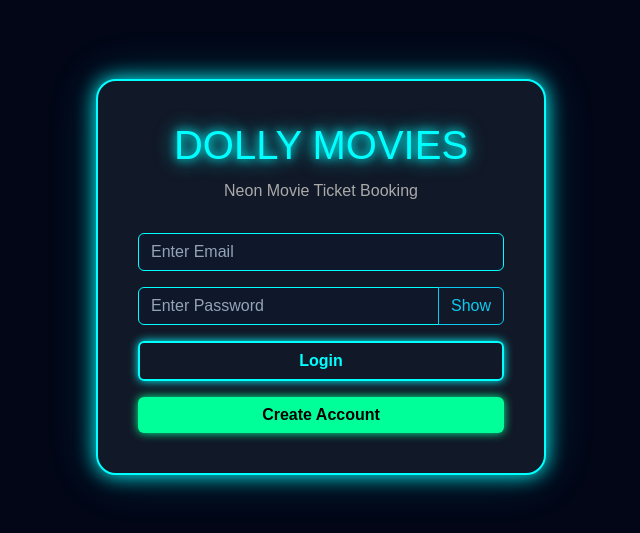
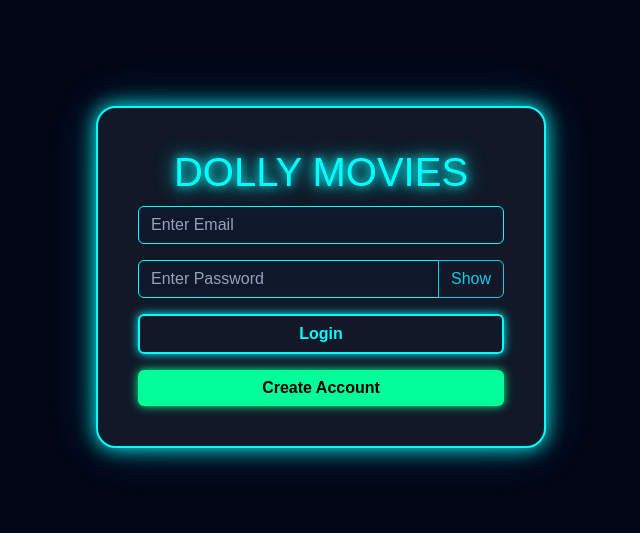
Before and after one commit to Ahmad-Shaik/Movie-Ticket-Booking-System, a plain HTML site: page index.html in a window 1280 px wide. Shown: the part 123-656 px from the top of the page, without its empty margins (319-959 px from the left). Drawn offline with nearby package versions, Linux system fonts and the light colour scheme.

Commit message:
Update index.html

```diff
--- a/index.html
+++ b/index.html
@@ -31,9 +31,7 @@
       DOLLY MOVIES
     </h1>
 
-    <p class="subtitle">
-      Neon Movie Ticket Booking
-    </p>
+
 
     <input
       type="email"
```
